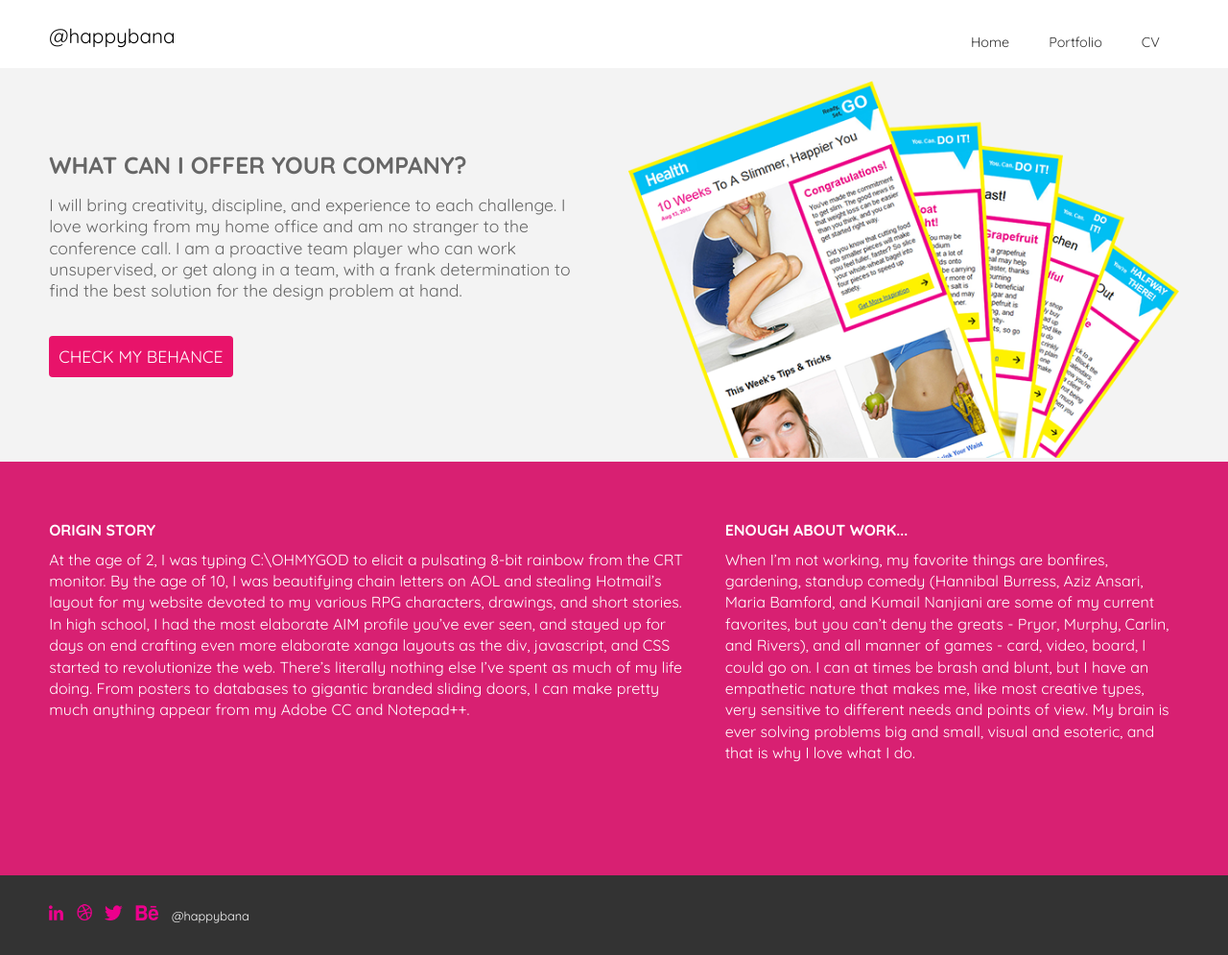
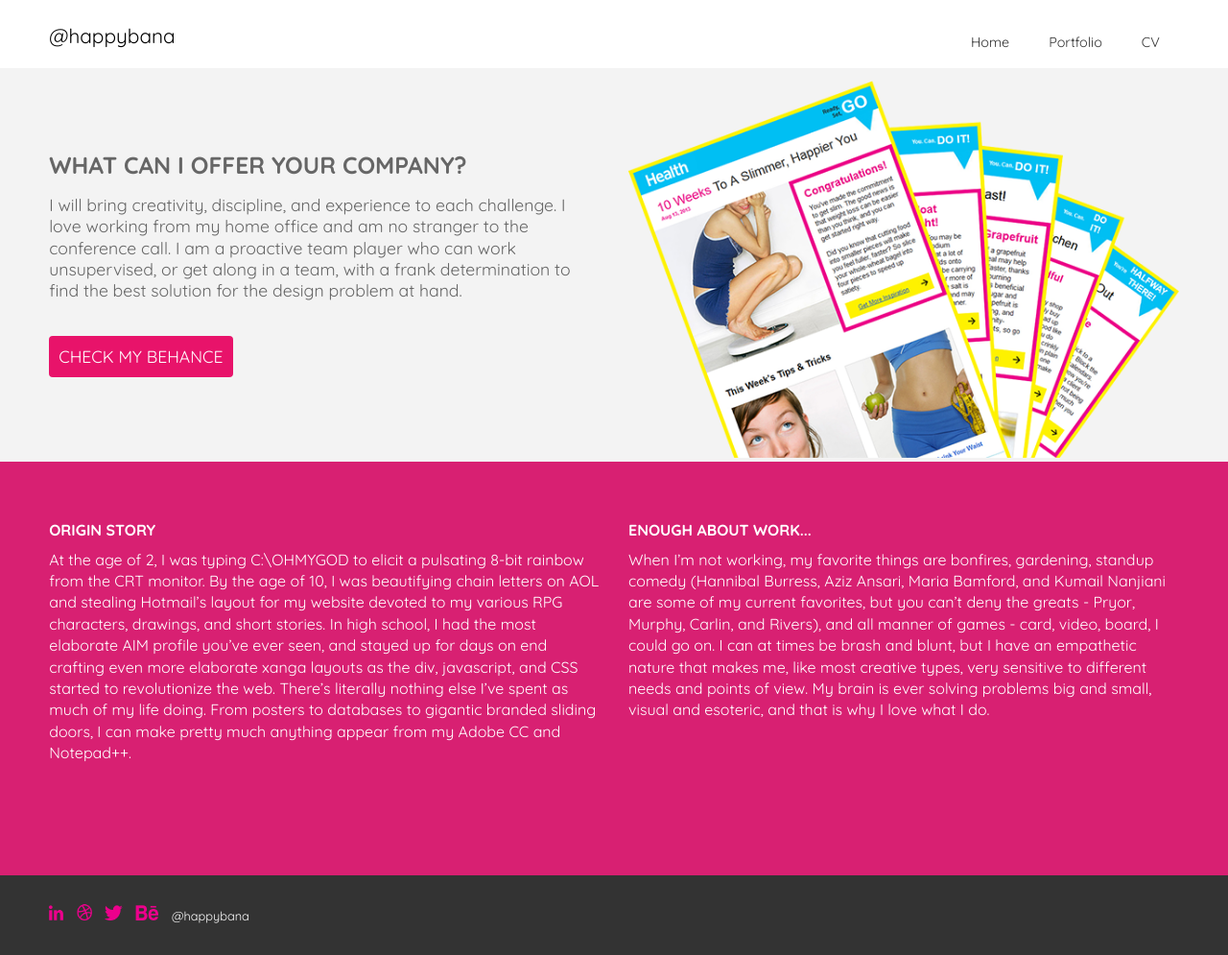
Before and after one commit to banbanbana/happybana.github.io, a Jekyll site: the page index.html, which Jekyll copies as it is, in a window 1280 px wide. Shown: the whole page at 96% size. Built offline with Jekyll 4.4.1, drawn with Linux system fonts in a browser that asks for light colours; some web fonts are replaced.

Commit message:
Update index.html

```diff
--- a/index.html
+++ b/index.html
@@ -86,11 +86,11 @@
 	<div class="wrapper clearfix">
 
  	<div class="row vertical-padding">
-        <div class="grid_7">
+        <div class="grid_6">
           <h3>Origin Story</h3>
         <p>At the age of 2, I was typing C:\OHMYGOD to elicit a pulsating 8-bit rainbow from the CRT monitor. By the age of 10, I was beautifying chain letters on AOL and stealing Hotmail’s layout for my website devoted to my various RPG characters, drawings, and short stories. In high school, I had the most elaborate AIM profile you’ve ever seen, and stayed up for days on end crafting even more elaborate xanga layouts as the div, javascript, and CSS started to revolutionize the web. There’s literally nothing else I’ve spent as much of my life doing. From posters to databases to gigantic branded sliding doors, I can make pretty much anything appear from my Adobe CC and Notepad++.</p> </div>
 
-        <div class="grid_5">
+        <div class="grid_6">
    	    <h3>Enough about work...</h3>
        	<p>When I’m not working, my favorite things are bonfires, gardening, standup comedy (Hannibal Burress, Aziz Ansari, Maria Bamford, and Kumail Nanjiani are some of my current favorites, but you can’t deny the greats - Pryor, Murphy, Carlin, and Rivers), and all manner of games - card, video, board, I could go on. I can at times be brash and blunt, but I have an empathetic nature that makes me, like most creative types, very sensitive to different needs and points of view. My brain is ever solving problems big and small, visual and esoteric, and that is why I love what I do.</p></div>
 
```
